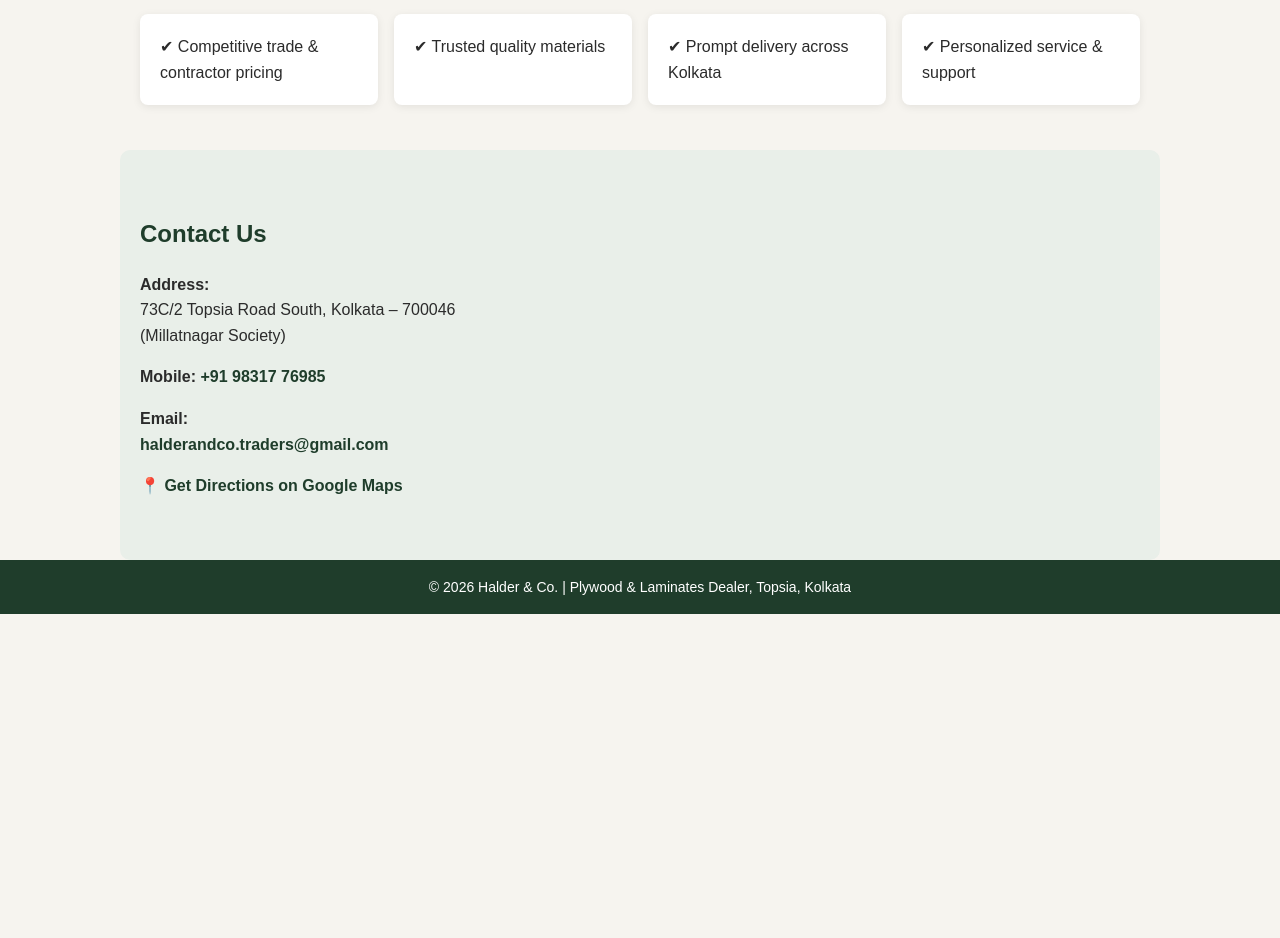
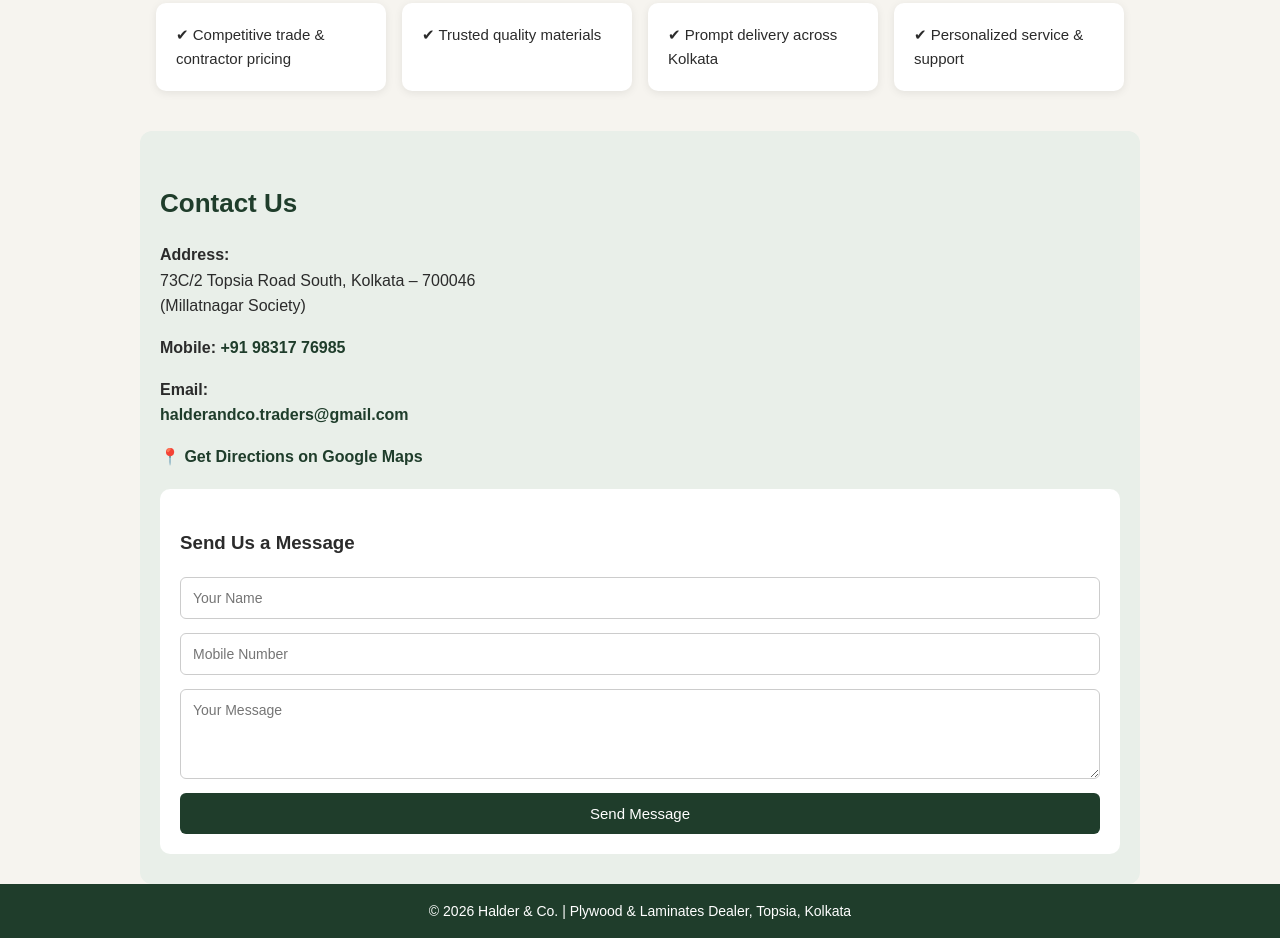
Before and after one commit to halderandco/halderandco, a plain HTML site: page index.html in a window 1280 px wide. Shown: the part 1055-1993 px from the top of the page. Before the commit the page ends 1669 px from the top, so only its background shows below. Drawn offline with Linux system fonts and the light colour scheme.

Commit message:
Update index.html

```diff
--- a/index.html
+++ b/index.html
@@ -1,21 +1,36 @@
 <!DOCTYPE html>
 <html lang="en">
 <head>
+  <meta charset="UTF-8" />
+  <meta name="viewport" content="width=device-width, initial-scale=1.0" />
+  <title>Halder & Co.</title>
   <link rel="icon" type="image/png" href="34391.png" />
+
   <style>
+    :root {
+      --primary: #1f3d2b;
+      --bg: #f6f4ef;
+      --card: #ffffff;
+      --accent: #25D366;
+    }
+
+    * {
+      box-sizing: border-box;
+    }
+
     body {
       margin: 0;
       font-family: Arial, Helvetica, sans-serif;
-      background: #f6f4ef;
+      background: var(--bg);
       color: #2b2b2b;
       line-height: 1.6;
     }
 
     /* Header */
     header {
-      background: linear-gradient(rgba(255,255,255,0.88), rgba(255,255,255,0.88)), #e8e4db;
+      background: linear-gradient(rgba(255,255,255,0.9), rgba(255,255,255,0.9));
       text-align: center;
-      padding: 40px 20px 30px;
+      padding: 40px 16px 30px;
     }
 
     .logo {
@@ -23,32 +38,35 @@
       max-width: 45%;
       border-radius: 50%;
       box-shadow: 0 6px 18px rgba(0,0,0,0.25);
-      margin-bottom: 18px;
+      margin-bottom: 16px;
     }
 
     header h1 {
       margin: 0;
       font-size: 34px;
       letter-spacing: 1px;
-      color: #1f3d2b;
+      color: var(--primary);
     }
 
     header p {
-      margin: 6px 0 0;
+      margin: 6px 0;
       font-size: 15px;
     }
 
+    /* Sections */
     section {
-      padding: 45px 20px;
+      padding: 40px 16px;
       max-width: 1000px;
       margin: auto;
     }
 
     h2 {
-      color: #1f3d2b;
+      color: var(--primary);
       margin-bottom: 18px;
+      font-size: 26px;
     }
 
+    /* Grid */
     .grid {
       display: grid;
       grid-template-columns: repeat(auto-fit, minmax(220px, 1fr));
@@ -56,25 +74,69 @@
     }
 
     .card {
-      background: #ffffff;
+      background: var(--card);
       padding: 20px;
-      border-radius: 8px;
+      border-radius: 10px;
       box-shadow: 0 2px 8px rgba(0,0,0,0.08);
+      font-size: 15px;
     }
 
+    /* Contact & Message */
     .contact {
       background: #e9efe9;
+      border-radius: 12px;
+      padding: 30px 20px;
+    }
+
+    .message-box {
+      background: var(--card);
       border-radius: 10px;
+      padding: 20px;
+      margin-top: 20px;
+    }
+
+    .message-box form {
+      display: grid;
+      gap: 14px;
+    }
+
+    .message-box input,
+    .message-box textarea {
+      width: 100%;
+      padding: 12px;
+      border-radius: 6px;
+      border: 1px solid #ccc;
+      font-size: 14px;
+      font-family: inherit;
+    }
+
+    .message-box textarea {
+      resize: vertical;
+      min-height: 90px;
+    }
+
+    .message-box button {
+      background: var(--primary);
+      color: #fff;
+      border: none;
+      padding: 12px;
+      font-size: 15px;
+      border-radius: 6px;
+      cursor: pointer;
+    }
+
+    .message-box button:hover {
+      opacity: 0.9;
     }
 
     a {
-      color: #1f3d2b;
+      color: var(--primary);
       text-decoration: none;
       font-weight: bold;
     }
 
     footer {
-      background: #1f3d2b;
+      background: var(--primary);
       color: #ffffff;
       text-align: center;
       padding: 16px;
@@ -86,18 +148,33 @@
       position: fixed;
       bottom: 20px;
       right: 20px;
-      background: #25D366;
+      background: var(--accent);
       color: #ffffff;
       padding: 14px 20px;
       border-radius: 30px;
-      font-size: 16px;
+      font-size: 15px;
       box-shadow: 0 6px 14px rgba(0,0,0,0.25);
       z-index: 1000;
     }
 
+    /* Mobile Adjustments */
     @media (max-width: 600px) {
-      header h1 { font-size: 28px; }
-      .logo { width: 120px; }
+      header h1 {
+        font-size: 26px;
+      }
+
+      h2 {
+        font-size: 22px;
+      }
+
+      .logo {
+        width: 110px;
+      }
+
+      .whatsapp {
+        padding: 12px 16px;
+        font-size: 14px;
+      }
     }
   </style>
 </head>
@@ -114,10 +191,10 @@
 <section>
   <h2>About Us</h2>
   <p>
-    <strong>Halder & Co.</strong> is a trusted trading firm based in Topsia, Millatnagar Society, Kolkata, supplying quality
-    plywood, laminates, decorative panels, adhesives and veneer to carpenters, contractors,
-    interior designers and builders. We are known for competitive trade rates, reliable supply
-    and prompt local delivery.
+    <strong>Halder & Co.</strong> is a trusted trading firm based in Topsia, Millatnagar Society, Kolkata,
+    supplying quality plywood, laminates, decorative panels, adhesives and veneer to carpenters,
+    contractors, interior designers and builders. We are known for competitive trade rates,
+    reliable supply and prompt local delivery.
   </p>
 </section>
 
@@ -144,27 +221,47 @@
 
 <section class="contact">
   <h2>Contact Us</h2>
+
   <p><strong>Address:</strong><br>
     73C/2 Topsia Road South, Kolkata – 700046<br>
     (Millatnagar Society)
   </p>
 
-  <p><strong>Mobile:</strong> <a href="tel:+919831776985">+91 98317 76985</a></p>
+  <p><strong>Mobile:</strong>
+    <a href="tel:+919831776985">+91 98317 76985</a>
+  </p>
 
   <p><strong>Email:</strong><br>
-    <a href="mailto:halderandco.traders@gmail.com">halderandco.traders@gmail.com</a>
+    <a href="mailto:halderandco.traders@gmail.com">
+      halderandco.traders@gmail.com
+    </a>
   </p>
 
   <p>
-    <a href="https://www.google.com/maps/search/?api=1&query=Halder+%26+Co.%2C+Topsia" target="_blank">📍 Get Directions on Google Maps</a>
+    <a href="https://www.google.com/maps/search/?api=1&query=Halder+%26+Co.%2C+Topsia" target="_blank">
+      📍 Get Directions on Google Maps
+    </a>
   </p>
+
+  <!-- Message Section -->
+  <div class="message-box">
+    <h3>Send Us a Message</h3>
+    <form>
+      <input type="text" placeholder="Your Name" required />
+      <input type="tel" placeholder="Mobile Number" required />
+      <textarea placeholder="Your Message"></textarea>
+      <button type="submit">Send Message</button>
+    </form>
+  </div>
 </section>
 
 <footer>
   © 2026 Halder & Co. | Plywood & Laminates Dealer, Topsia, Kolkata
 </footer>
 
-<a class="whatsapp" href="https://wa.me/919831776985" target="_blank">💬 Chat on WhatsApp</a>
+<a class="whatsapp" href="https://wa.me/919831776985" target="_blank">
+  💬 Chat on WhatsApp
+</a>
 
 </body>
 </html>
```
